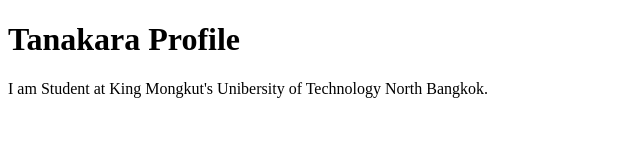
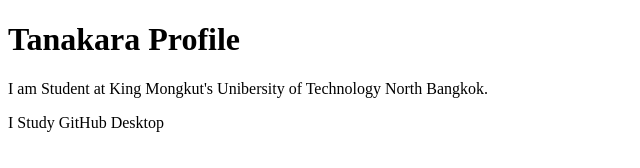
Before and after one commit to tgteuy1/github-desktop-project, a plain HTML site: page index.html in a window 1280 px wide. Shown: the whole page, without its empty margins (0-640 px from the left). Drawn offline with Linux system fonts and the light colour scheme.

Commit message:
Add some text
add some text

```diff
--- a/index.html
+++ b/index.html
@@ -9,5 +9,6 @@
     <h1>Tanakara Profile</h1>
     <p>I am Student at King Mongkut's Unibersity of Technology
         North Bangkok.</p>
+    <p>I Study GitHub Desktop</p>
 </body>
 </html>
```
